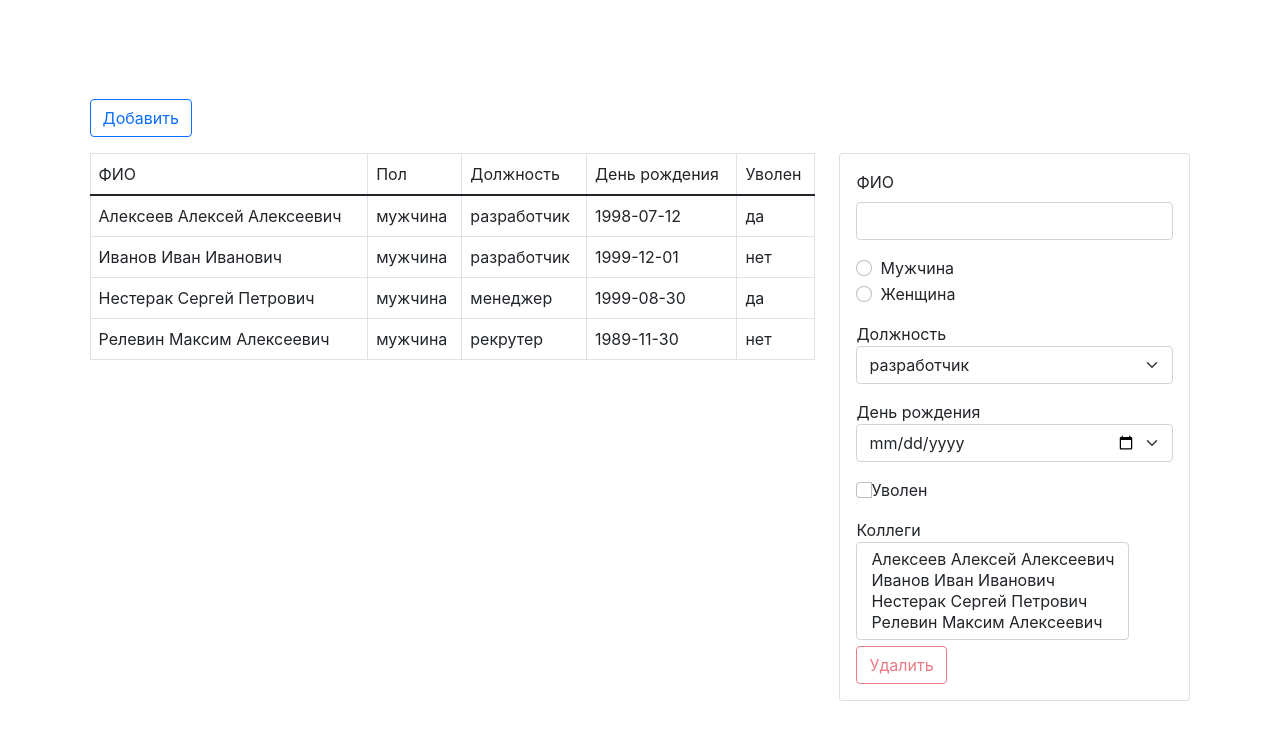
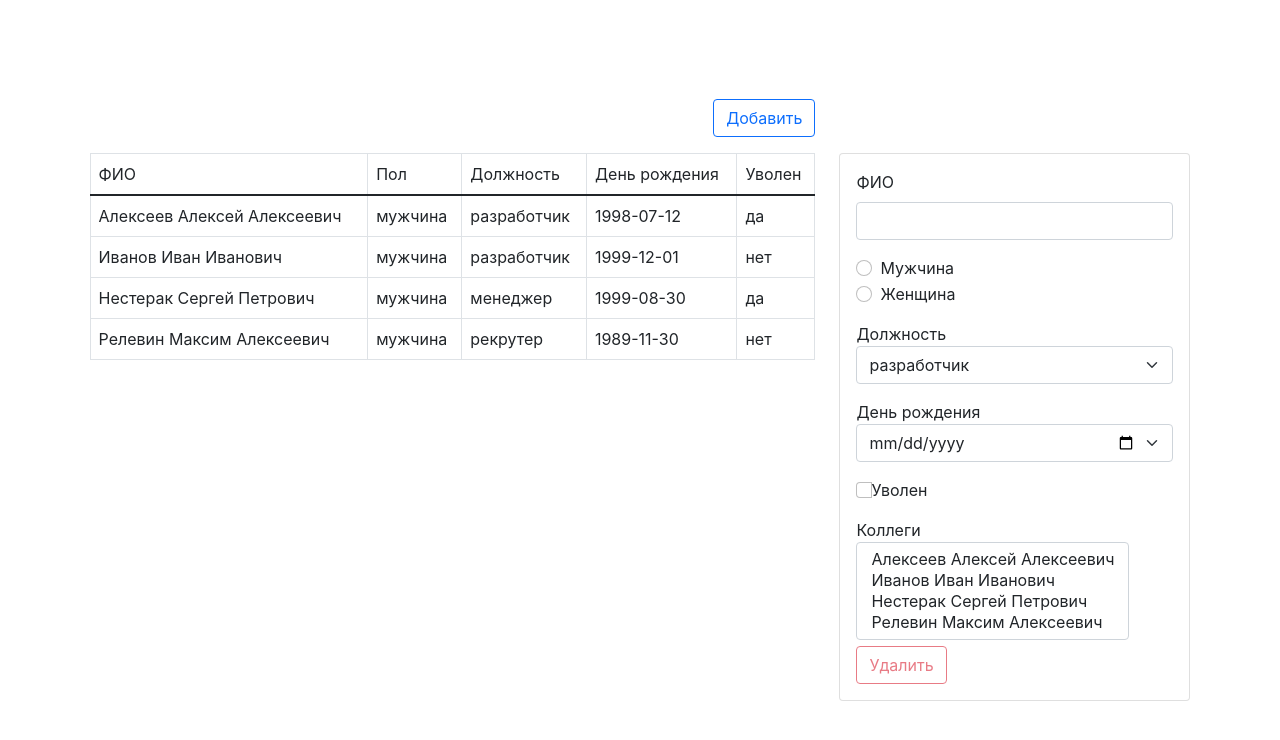
Before and after one commit to matcur/employee-dictionary, a React (Create React App) app: page / in a window 1280 px wide. Shown: the top 740 px of the page. Built offline with nearby package versions, Linux system fonts and the light colour scheme.

Commit message:
ref: move add button

```diff
--- a/src/App.css
+++ b/src/App.css
@@ -23,3 +23,8 @@
 .colleagues-select {
   min-width: 270px;
 }
+
+.new-employee-btn-wrap {
+  display: flex;
+  justify-content: flex-end;
+}
--- a/src/components/employees/EmployeeDictionary.tsx
+++ b/src/components/employees/EmployeeDictionary.tsx
@@ -56,7 +56,7 @@ export const EmployeeDictionary = observer(() => {
   return (
     <div className="employee-dictionary">
       <div className="row mb-3">
-        <div className="col-md-">
+        <div className="col-md-8 new-employee-btn-wrap">
           <button className="btn btn-outline-primary" onClick={tryAddNewEmployee}>Добавить</button>
         </div>
       </div>
```
